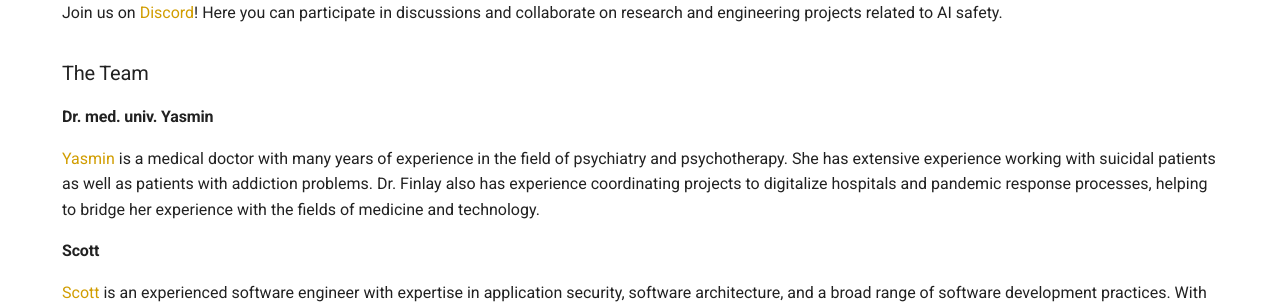
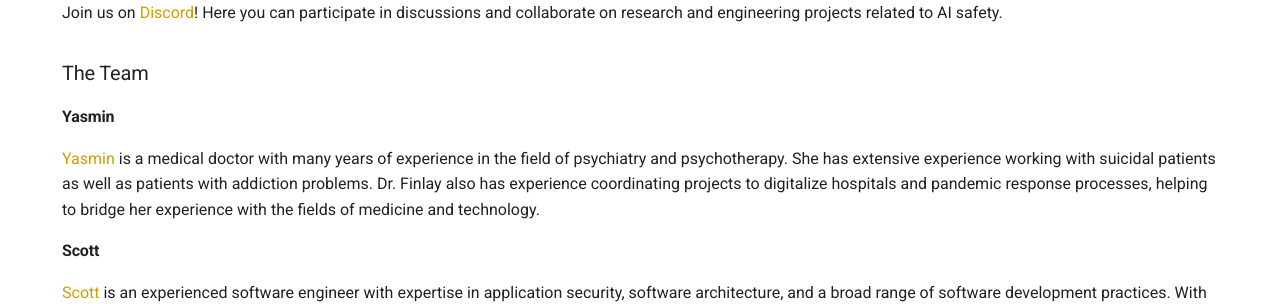
Before and after one commit to Yasmin-FY/ai-heart-project, an MkDocs documentation site: the page built from docs/about.md, in a window 1280 px wide. Shown: the part 370-674 px from the top of the page. Built offline with MkDocs 1.6.1 and Material for MkDocs 9.7.7, drawn with Linux system fonts in a browser that asks for light colours.

Commit message:
Simplifying name

```diff
--- a/docs/about.md
+++ b/docs/about.md
@@ -13,7 +13,7 @@ Join us on [Discord](https://discord.gg/qCddXfnkz)! Here you can participate in
 
 ### The Team
 
-#### Dr. med. univ. Yasmin
+#### Yasmin
 [Yasmin](https://github.com/Yasmin-FY) is a medical doctor with many years of experience in the field of psychiatry and psychotherapy. She has extensive experience working with suicidal patients as well as patients with addiction problems. Dr. Finlay also has experience coordinating projects to digitalize hospitals and pandemic response processes, helping to bridge her experience with the fields of medicine and technology.
 
 #### Scott
```
